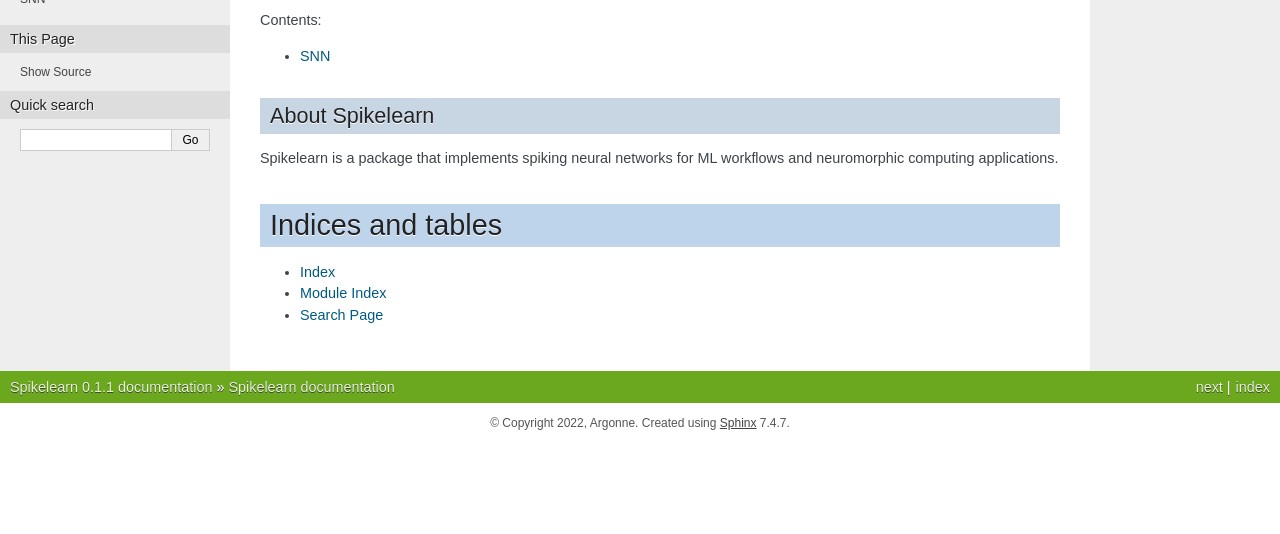
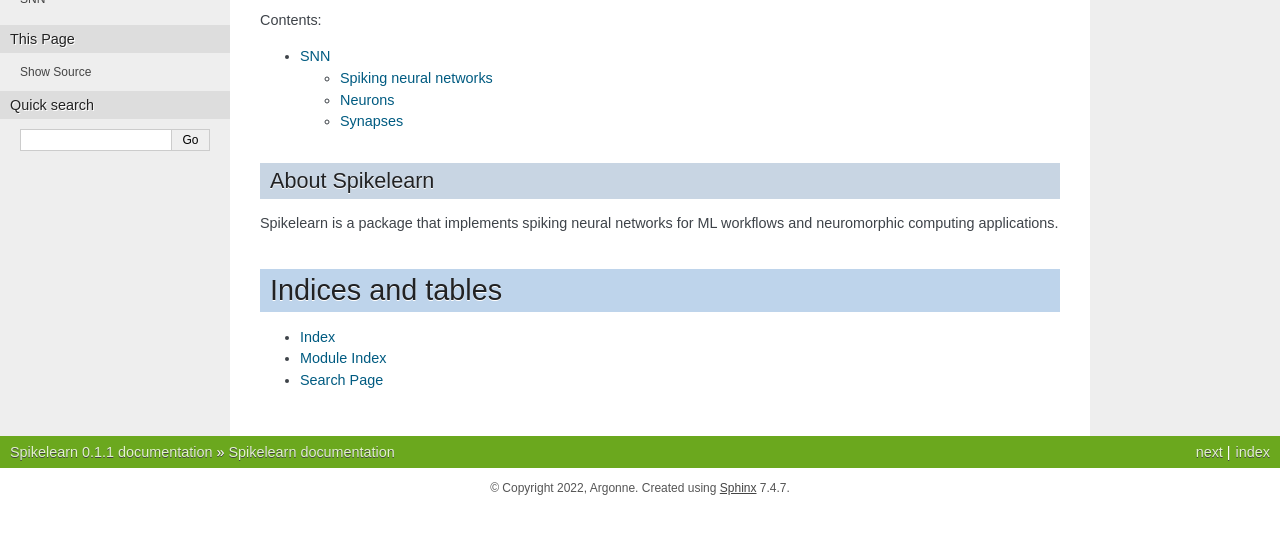
Before and after one commit to spikelearn/spikelearn, a Sphinx documentation site: the page built from docs/index.rst, in a window 1280 px wide, cut to the strip 209-743 px from the top of the page. Built offline with Sphinx 7.4.7, drawn with Linux system fonts in a browser that asks for light colours; some of the changed lines change nothing that is shown.

Commit message:
updated documentation

```diff
--- a/docs/apidocs/snn.rst
+++ b/docs/apidocs/snn.rst
@@ -1,11 +1,20 @@
 SNN
 ===
+
+Spiking neural networks
+-----------------------
 
 .. automodule:: spikelearn.snn
    :members:
 
+Neurons
+-------
+
 .. automodule:: spikelearn.neurons
    :members:
 
+Synapses
+--------
+
 .. automodule:: spikelearn.synapses
    :members:
--- a/docs/conf.py
+++ b/docs/conf.py
@@ -6,13 +6,7 @@
 import sys
 import os
 
-sys.path.insert(0, os.path.abspath(".."))
-
-import mock
-
-MOCK_MODULES = ['numpy', 'matplotlib']
-for mod_name in MOCK_MODULES:
-   sys.modules[mod_name] = mock.Mock()
+sys.path.insert(0, os.path.abspath("./.."))
 
 # -- Project information -----------------------------------------------------
 # https://www.sphinx-doc.org/en/master/usage/configuration.html#project-information
```
